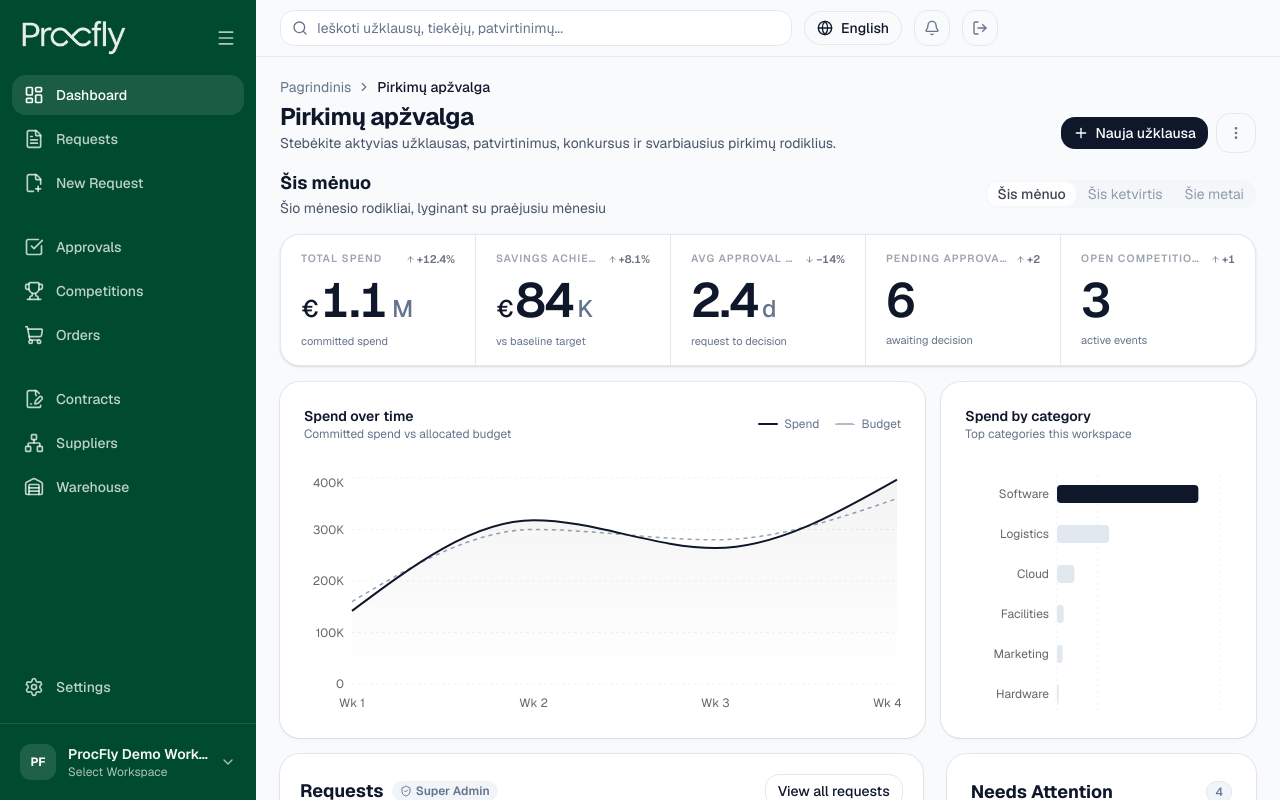
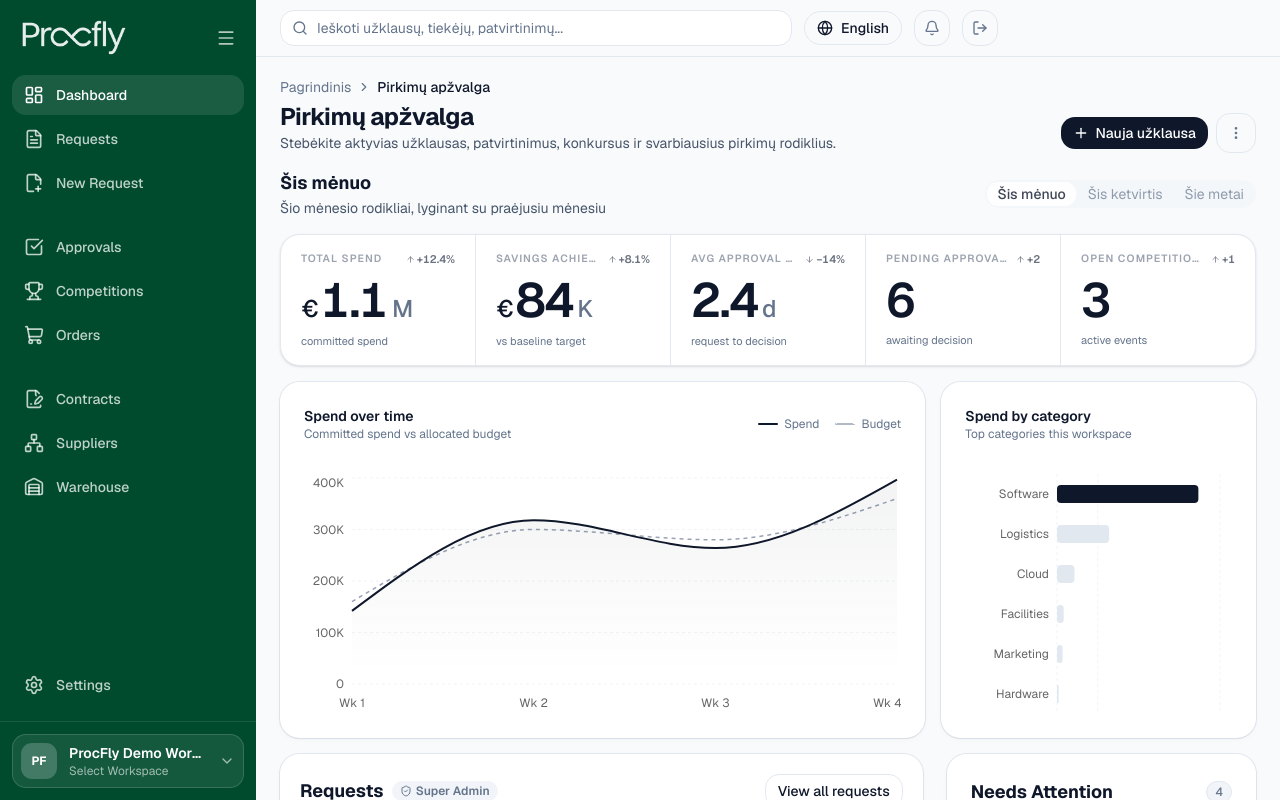
Before and after one commit to lukaskojalaproc/procfly-design, a Next.js app: page / in a window 1280 px wide. Shown: the top 800 px of the page. Built offline with nearby package versions, Linux system fonts and the light colour scheme.

Commit message:
feat: enhance sidebar button styles and interactions
Co-authored-by: VaidasProcfly <292115477+VaidasProcfly@users.noreply.github.com>

```diff
--- a/components/sidebar.tsx
+++ b/components/sidebar.tsx
@@ -115,17 +115,17 @@ export function Sidebar() {
       </nav>
 
       <div className="border-t border-sidebar-border p-3">
-        <button className="flex w-full items-center gap-3 rounded-lg px-2 py-2 text-left transition-all hover:bg-white/[0.08]">
-          <div className="flex size-9 items-center justify-center rounded-md bg-white/[0.12] text-xs font-bold text-white">
+        <button className="group flex w-full items-center gap-3 rounded-lg border border-white/[0.15] bg-white/[0.08] px-2 py-2 text-left transition-all hover:border-white/30 hover:bg-white/[0.15] active:scale-[0.98]">
+          <div className="flex size-9 shrink-0 items-center justify-center rounded-md bg-white/20 text-xs font-bold text-white">
             PF
           </div>
           <div className="flex-1 overflow-hidden">
-            <p className="truncate text-sm font-semibold text-sidebar-foreground">
+            <p className="truncate text-sm font-semibold text-white">
               ProcFly Demo Workspace
             </p>
-            <p className="truncate text-xs text-sidebar-foreground/70">Select Workspace</p>
+            <p className="truncate text-xs text-white/60">Select Workspace</p>
           </div>
-          <ChevronDown className="size-4 text-sidebar-foreground/70" />
+          <ChevronDown className="size-4 shrink-0 text-white/60 transition-transform group-hover:text-white/90" />
         </button>
       </div>
     </aside>
```
